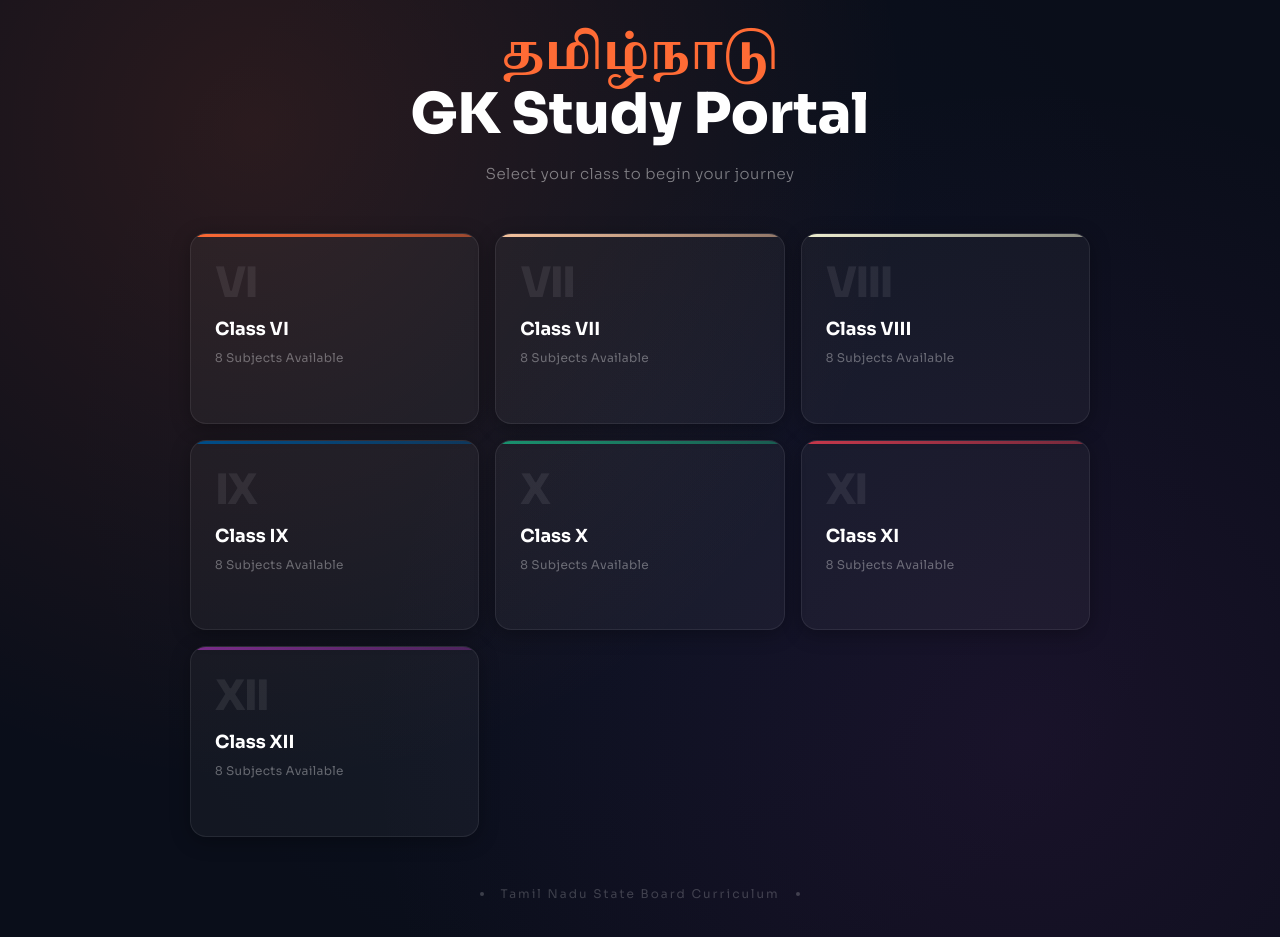
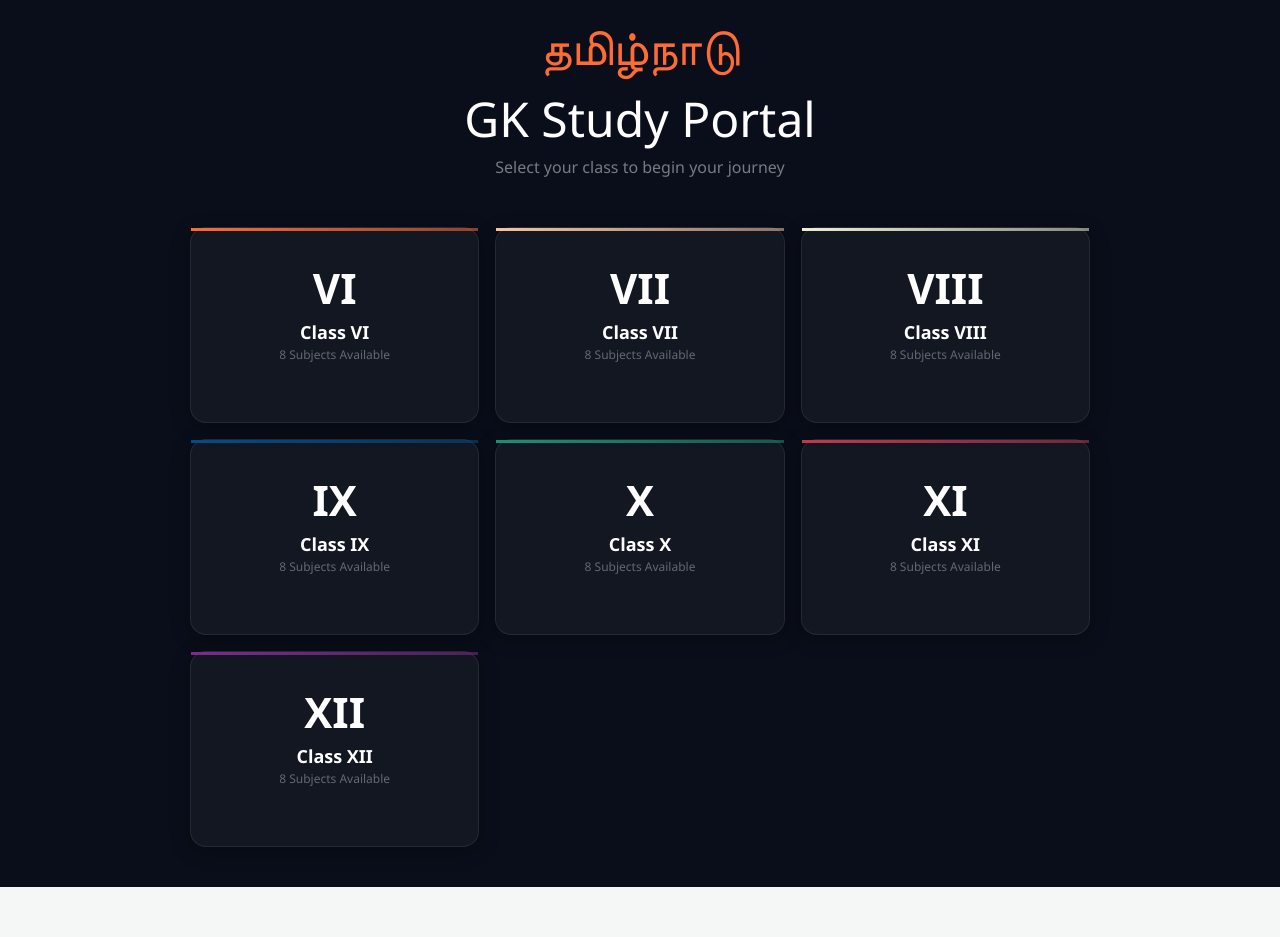
Before and after one commit to dhilip04211-cell/studywithdhilip, a React (Vite) app: page /#/gk/gk_1 in a window 1280 px wide. Shown: the part 73-1010 px from the top of the page. After the commit the page ends 960 px from the top, so only its background shows below. Built offline with nearby package versions, Linux system fonts and the light colour scheme.

Commit message:
Update gk.jsx

```diff
--- a/src/GK/gk.jsx
+++ b/src/GK/gk.jsx
@@ -1,21 +1,22 @@
 import { useState } from "react";
+import { useNavigate } from "react-router-dom";
 
 const classes = [
-  { label: "Class VI", file: "Six", color: "#FF6B35" },
-  { label: "Class VII", file: "Seven", color: "#F7C59F" },
-  { label: "Class VIII", file: "Eight", color: "#EFEFD0" },
-  { label: "Class IX", file: "Nine", color: "#004E89" },
-  { label: "Class X", file: "Ten", color: "#1A936F" },
-  { label: "Class XI", file: "Eleven", color: "#C6384B" },
-  { label: "Class XII", file: "Twelve", color: "#7B2D8B" },
+  { label: "Class VI", route: "/gk/six", color: "#FF6B35" },
+  { label: "Class VII", route: "/gk/seven", color: "#F7C59F" },
+  { label: "Class VIII", route: "/gk/eight", color: "#EFEFD0" },
+  { label: "Class IX", route: "/gk/nine", color: "#004E89" },
+  { label: "Class X", route: "/gk/ten", color: "#1A936F" },
+  { label: "Class XI", route: "/gk/eleven", color: "#C6384B" },
+  { label: "Class XII", route: "/gk/twelve", color: "#7B2D8B" },
 ];
 
-export default function GK({ onNavigate }) {
+export default function GK() {
   const [hovered, setHovered] = useState(null);
+  const navigate = useNavigate();
 
   return (
     <div style={styles.page}>
-      {/* Background pattern */}
       <div style={styles.bgPattern} />
 
       <div style={styles.container}>
@@ -32,20 +33,23 @@ export default function GK({ onNavigate }) {
         <div style={styles.grid}>
           {classes.map((cls, i) => (
             <button
-              key={cls.file}
+              key={cls.label}
               style={{
                 ...styles.card,
-                animationDelay: `${i * 0.08}s`,
-                borderColor: hovered === i ? cls.color : "rgba(255,255,255,0.08)",
+                borderColor:
+                  hovered === i ? cls.color : "rgba(255,255,255,0.08)",
                 boxShadow:
                   hovered === i
                     ? `0 0 32px ${cls.color}55, 0 8px 32px rgba(0,0,0,0.4)`
                     : "0 4px 20px rgba(0,0,0,0.3)",
-                transform: hovered === i ? "translateY(-6px) scale(1.03)" : "translateY(0) scale(1)",
+                transform:
+                  hovered === i
+                    ? "translateY(-6px) scale(1.03)"
+                    : "translateY(0) scale(1)",
               }}
               onMouseEnter={() => setHovered(i)}
               onMouseLeave={() => setHovered(null)}
-              onClick={() => onNavigate && onNavigate(cls.file)}
+              onClick={() => navigate(cls.route)}
             >
               <div
                 style={{
@@ -53,15 +57,16 @@ export default function GK({ onNavigate }) {
                   background: `linear-gradient(135deg, ${cls.color}, ${cls.color}88)`,
                 }}
               />
+
               <div style={styles.classNumber}>{cls.label.split(" ")[1]}</div>
               <div style={styles.cardLabel}>{cls.label}</div>
               <div style={styles.cardSub}>8 Subjects Available</div>
+
               <div
                 style={{
                   ...styles.arrow,
                   color: cls.color,
                   opacity: hovered === i ? 1 : 0,
-                  transform: hovered === i ? "translateX(4px)" : "translateX(0)",
                 }}
               >
                 Explore →
@@ -69,24 +74,7 @@ export default function GK({ onNavigate }) {
             </button>
           ))}
         </div>
-
-        <div style={styles.footer}>
-          <span style={styles.footerDot} />
-          Tamil Nadu State Board Curriculum
-          <span style={styles.footerDot} />
-        </div>
       </div>
-
-      <style>{`
-        @import url('https://fonts.googleapis.com/css2?family=Sora:wght@300;400;600;700;800&family=Noto+Serif+Tamil:wght@400;700&display=swap');
-        @keyframes fadeUp {
-          from { opacity: 0; transform: translateY(24px); }
-          to { opacity: 1; transform: translateY(0); }
-        }
-        @keyframes pulse {
-          0%,100% { opacity:0.5; } 50% { opacity:1; }
-        }
-      `}</style>
     </div>
   );
 }
@@ -95,65 +83,33 @@ const styles = {
   page: {
     minHeight: "100vh",
     background: "#0a0e1a",
-    fontFamily: "'Sora', sans-serif",
-    display: "flex",
-    alignItems: "center",
-    justifyContent: "center",
-    position: "relative",
-    overflow: "hidden",
     padding: "40px 20px",
   },
   bgPattern: {
     position: "absolute",
     inset: 0,
-    backgroundImage: `
-      radial-gradient(circle at 20% 20%, #FF6B3522 0%, transparent 50%),
-      radial-gradient(circle at 80% 80%, #7B2D8B22 0%, transparent 50%),
-      radial-gradient(circle at 50% 50%, #004E8911 0%, transparent 70%)
-    `,
-    pointerEvents: "none",
   },
   container: {
-    width: "100%",
     maxWidth: "900px",
-    position: "relative",
-    zIndex: 1,
+    margin: "0 auto",
   },
   headerBlock: {
     textAlign: "center",
     marginBottom: "48px",
-    animation: "fadeUp 0.6s ease both",
   },
   badge: {
-    display: "inline-block",
-    background: "rgba(255,107,53,0.15)",
-    border: "1px solid rgba(255,107,53,0.4)",
     color: "#FF6B35",
-    fontSize: "11px",
-    fontWeight: 700,
-    letterSpacing: "3px",
-    padding: "6px 20px",
-    borderRadius: "100px",
     marginBottom: "20px",
   },
   title: {
-    fontSize: "clamp(32px, 6vw, 56px)",
-    fontWeight: 800,
-    color: "#ffffff",
-    lineHeight: 1.15,
-    margin: "0 0 16px",
+    color: "white",
+    fontSize: "48px",
   },
   titleAccent: {
-    fontFamily: "'Noto Serif Tamil', serif",
     color: "#FF6B35",
-    fontSize: "0.85em",
   },
   subtitle: {
     color: "rgba(255,255,255,0.45)",
-    fontSize: "15px",
-    fontWeight: 300,
-    letterSpacing: "0.5px",
-    margin: 0,
   },
   grid: {
     display: "grid",
@@ -167,10 +123,7 @@ const styles = {
     borderRadius: "16px",
     padding: "28px 24px 24px",
     cursor: "pointer",
-    textAlign: "left",
-    overflow: "hidden",
-    transition: "all 0.3s cubic-bezier(0.34,1.56,0.64,1)",
-    animation: "fadeUp 0.5s ease both",
+    color: "white",
   },
   cardAccent: {
     position: "absolute",
@@ -178,63 +131,20 @@ const styles = {
     left: 0,
     right: 0,
     height: "3px",
-    borderRadius: "16px 16px 0 0",
   },
   classNumber: {
     fontSize: "42px",
     fontWeight: 800,
-    color: "rgba(255,255,255,0.08)",
-    lineHeight: 1,
-    marginBottom: "12px",
-    letterSpacing: "-2px",
   },
   cardLabel: {
     fontSize: "18px",
     fontWeight: 700,
-    color: "#ffffff",
-    marginBottom: "6px",
   },
   cardSub: {
     fontSize: "12px",
     color: "rgba(255,255,255,0.35)",
-    fontWeight: 400,
-    letterSpacing: "0.3px",
-    marginBottom: "12px",
   },
   arrow: {
-    fontSize: "13px",
-    fontWeight: 600,
-    transition: "all 0.25s ease",
-    letterSpacing: "0.5px",
+    marginTop: "10px",
   },
-  footer: {
-    textAlign: "center",
-    marginTop: "48px",
-    color: "rgba(255,255,255,0.2)",
-    fontSize: "12px",
-    fontWeight: 400,
-    letterSpacing: "2px",
-    display: "flex",
-    alignItems: "center",
-    justifyContent: "center",
-    gap: "16px",
-    animation: "fadeUp 0.8s ease both",
-  },
-  footerDot: {
-    width: "4px",
-    height: "4px",
-    borderRadius: "50%",
-    background: "rgba(255,255,255,0.2)",
-    display: "inline-block",
-  },
-arrowButton: {
-  background: "transparent",
-  border: "none",
-  fontSize: "13px",
-  fontWeight: 600,
-  cursor: "pointer",
-  transition: "all 0.25s ease",
-  letterSpacing: "0.5px",
-  padding: 0,
-},
 };
```
